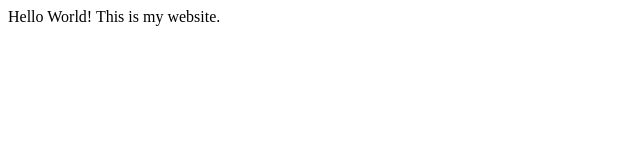
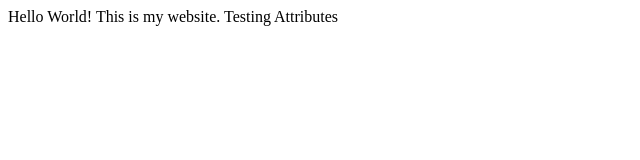
Before and after one commit to JangoSoriano23/JangoSoriano23.github.io, a plain HTML site: page index.html in a window 1280 px wide. Shown: the whole page, without its empty margins (0-640 px from the left). Drawn offline with Linux system fonts and the light colour scheme.

Commit message:
feat: testing attributes

```diff
--- a/index.html
+++ b/index.html
@@ -2,5 +2,6 @@
 <html>
   <body>
     Hello World! This is my website.
+    <tag attribute="test value">Testing Attributes</tag>
   </body>
 </html>
```
